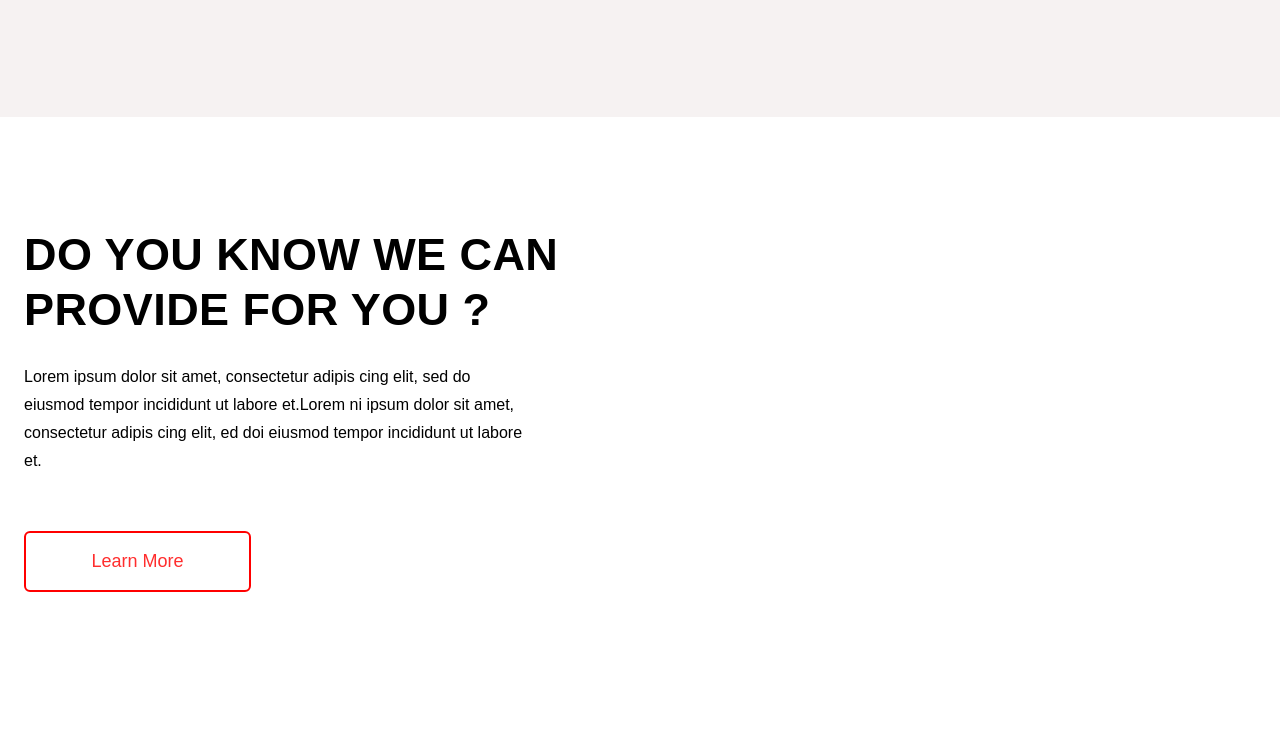
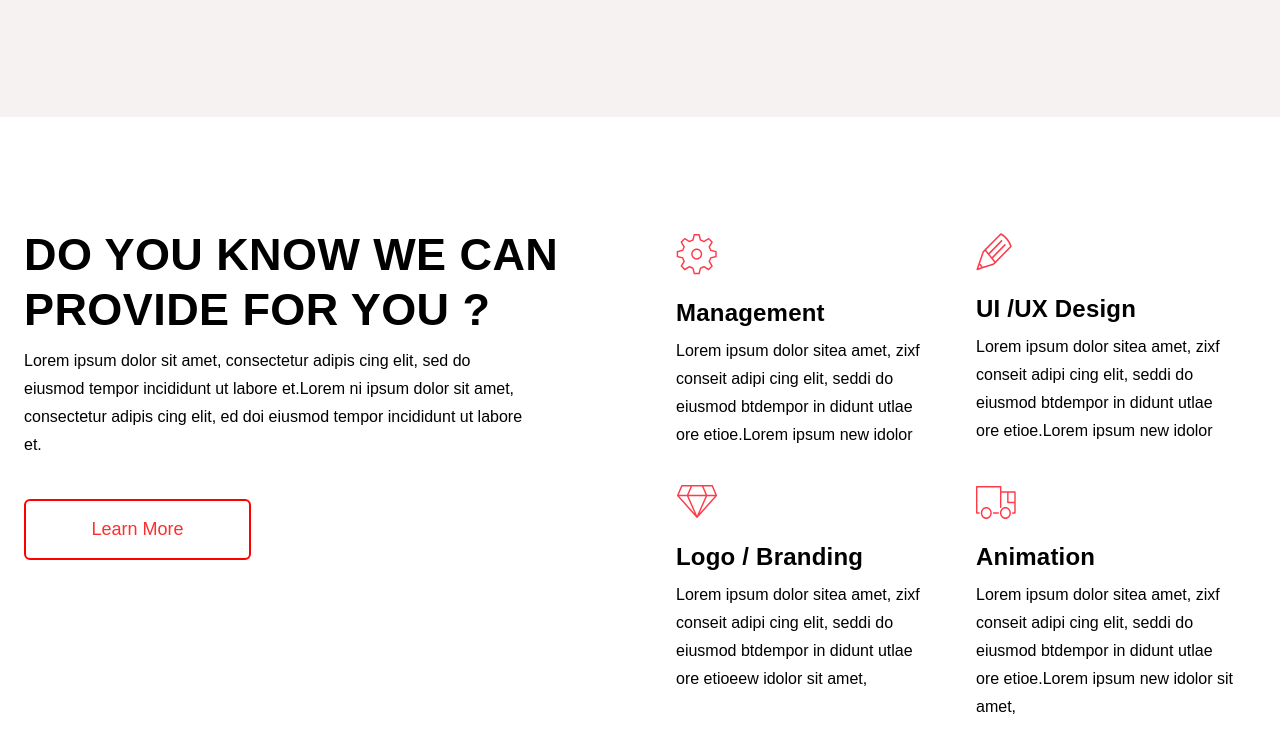
Before and after one commit to Varvara7/landing-maket, a plain HTML site: page index.html in a window 1280 px wide. Shown: the part 581-1336 px from the top of the page. Before the commit the page ends 1303 px from the top, so only its background shows below. Drawn offline with Linux system fonts and the light colour scheme.

Commit message:
немного страницы 2

```diff
--- a/css/style.css
+++ b/css/style.css
@@ -110,6 +110,7 @@
 .text {
     line-height: 28px;
     padding-top: 10px;
+    margin: 0;
 }
 
 .org-ssulka {
@@ -167,3 +168,27 @@
     border: 2px solid #FF0000;
     border-radius: 6px;
 }
+
+.info-page2 {
+    display: flex;
+    width: 100%;
+    max-width: 600px;
+    flex-wrap: wrap;
+}
+
+.info-razdel {
+    width: 100%;
+    max-width: 300px;
+    padding: 0 20px 30px;
+}
+
+.icon-page2 {
+    padding-top: 6px;
+    padding-bottom: 20px;
+}
+
+.razdel {
+    font-size: 24px;
+    letter-spacing: 0.21px;
+    margin: 0;
+}
--- a/index.html
+++ b/index.html
@@ -45,6 +45,28 @@
                 <p class="text">Lorem ipsum dolor sit amet, consectetur adipis cing elit, sed do <br>eiusmod tempor incididunt ut labore et.Lorem ni ipsum dolor sit amet, <br>consectetur adipis cing elit, ed doi eiusmod tempor incididunt ut labore <br>et.</p>
                 <a class="learn" href="#">Learn More</a>
              </div>
+             <div class="info-page2">
+                <article class="info-razdel">
+                    <img class="icon-page2" src="img/disk.svg" alt="шестеренка">
+                    <h3 class="razdel">Management</h3>
+                    <p class="text">Lorem ipsum dolor sitea amet, zixf conseit adipi cing elit, seddi do eiusmod btdempor in didunt utlae ore etioe.Lorem ipsum new idolor</p>
+                </article>
+                <article class="info-razdel">
+                    <img class="icon-page2" src="img/pen.svg" alt="карандаш">
+                    <h3 class="razdel">UI /UX Design</h3>
+                    <p class="text">Lorem ipsum dolor sitea amet, zixf conseit adipi cing elit, seddi do eiusmod btdempor in didunt utlae ore etioe.Lorem ipsum new idolor</p>
+                </article>
+                <article class="info-razdel">
+                    <img class="icon-page2" src="img/diamond.svg" alt="бриллиант">
+                    <h3 class="razdel">Logo / Branding</h3>
+                    <p class="text">Lorem ipsum dolor sitea amet, zixf conseit adipi cing elit, seddi do eiusmod btdempor in didunt utlae ore etioeew idolor sit amet,</p>
+                </article>
+                <article class="info-razdel">
+                    <img class="icon-page2" src="img/car.svg" alt="машина">
+                    <h3 class="razdel">Animation</h3>
+                    <p class="text">Lorem ipsum dolor sitea amet, zixf conseit adipi cing elit, seddi do eiusmod btdempor in didunt utlae ore etioe.Lorem ipsum new idolor sit amet,</p>
+                </article>
+             </div>
         </div>
     </section>
 </body>
```
Also changed, not shown: img/car.svg (added), img/diamond.svg (added), img/disk.svg (added), img/pen.svg (added).
